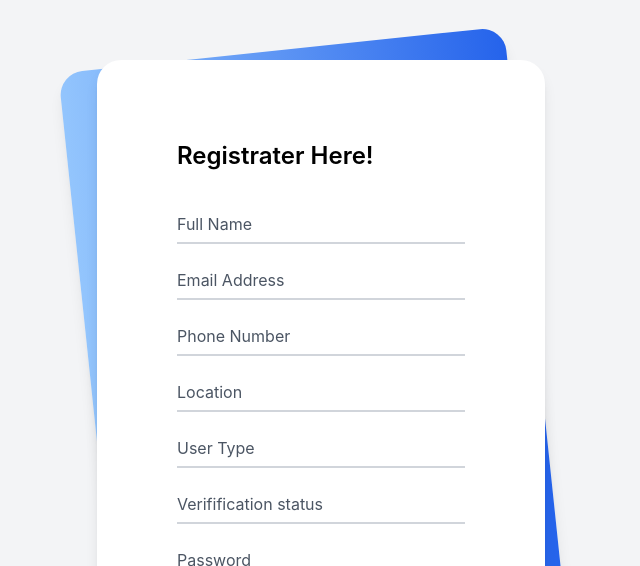
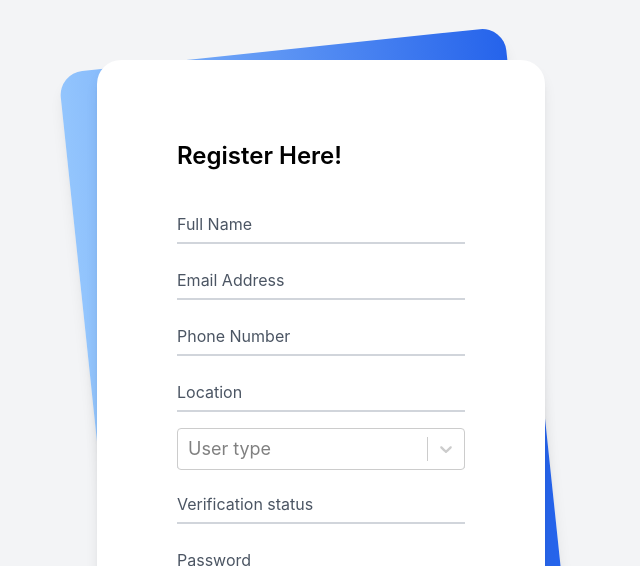
Before and after one commit to wakulima/wakulima-Ui, a React (Create React App) app: page /signup in a window 1280 px wide. Shown: the top 566 px of the page, without its empty margins (319-959 px from the left). Built offline with nearby package versions, Linux system fonts and the light colour scheme.

Commit message:
updated code

```diff
--- a/package.json
+++ b/package.json
@@ -16,6 +16,7 @@
     "react-redux-toolkit": "^0.0.1-alpha.2",
     "react-router-dom": "^6.4.3",
     "react-scripts": "5.0.1",
+    "react-select": "^5.7.0",
     "react-spring": "^9.5.5",
     "recharts": "^2.1.16",
     "redux": "^4.2.0",
--- a/src/Pages/SignUpForm.jsx
+++ b/src/Pages/SignUpForm.jsx
@@ -2,6 +2,7 @@ import { useState, useEffect } from "react";
 import { useNavigate } from "react-router-dom";
 import { useDispatch, useSelector } from "react-redux";
 import { registerUser } from "../components/slices/Authslice";
+import Select from 'react-select'
 
 function SignUpForm() {
   const dispatch = useDispatch();
@@ -35,6 +36,13 @@ function SignUpForm() {
       }
   };
 
+
+const options = [
+  { value: 'buyer', label: 'Buyer' ,},
+  { value: 'farmer', label: 'Farmer' },
+  { value: 'researcher', label: 'Researcher' }
+]
+
   return (
     <form onSubmit={handleSubmit}>
       <div className="min-h-screen bg-gray-100 py-6 flex flex-col justify-center sm:py-12">
@@ -43,7 +51,7 @@ function SignUpForm() {
           <div className="relative px-4 py-10 bg-white shadow-lg sm:rounded-3xl sm:p-20">
             <div className="max-w-md mx-auto">
               <div>
-                <h1 className="text-2xl font-semibold">Registrater Here! </h1>
+                <h1 className="text-2xl font-semibold">Register Here! </h1>
               </div>
 
               <div className="divide-y divide-gray-200">
@@ -59,6 +67,7 @@ function SignUpForm() {
                       onChange={(e) =>
                         setUser({ ...user, full_name: e.target.value })
                       }
+                      required
                     />
                     <label
                       htmlFor="name"
@@ -79,6 +88,7 @@ function SignUpForm() {
                       onChange={(e) =>
                         setUser({ ...user, email: e.target.value })
                       }
+                      required
                     />
                     <label
                       htmlFor="email"
@@ -99,6 +109,7 @@ function SignUpForm() {
                       onChange={(e) =>
                         setUser({ ...user, phone_number: e.target.value })
                       }
+                      required
                     />
                     <label
                       htmlFor="phone"
@@ -119,6 +130,7 @@ function SignUpForm() {
                       onChange={(e) =>
                         setUser({ ...user, location: e.target.value })
                       }
+                      required
                     />
                     <label
                       htmlFor="location"
@@ -129,23 +141,26 @@ function SignUpForm() {
                   </div>
 
                   <div className="relative">
-                    <input
+                    <Select
                       autoComplete="off"
                       id="usertype"
                       name="usertype"
                       type="text"
                       className="peer placeholder-transparent h-10 w-full border-b-2 border-gray-300 text-gray-900 focus:outline-none focus:borer-rose-600"
                       placeholder="User type"
-                      onChange={(e) =>
+                      options={options}
+                      onSubmit={(e) =>
                         setUser({ ...user, user_type: e.target.value })
                       }
+                      required
                     />
-                    <label
+
+                    {/* <label
                       htmlFor="usertype"
                       className="absolute left-0 -top-3.5 text-gray-600 text-sm peer-placeholder-shown:text-base peer-placeholder-shown:text-gray-440 peer-placeholder-shown:top-2 transition-all peer-focus:-top-3.5 peer-focus:text-gray-600 peer-focus:text-sm"
                     >
                       User Type
-                    </label>
+                    </label> */}
                   </div>
 
                   <div className="relative">
@@ -164,7 +179,7 @@ function SignUpForm() {
                       htmlFor="status"
                       className="absolute left-0 -top-3.5 text-gray-600 text-sm peer-placeholder-shown:text-base peer-placeholder-shown:text-gray-440 peer-placeholder-shown:top-2 transition-all peer-focus:-top-3.5 peer-focus:text-gray-600 peer-focus:text-sm"
                     >
-                      Verifification status
+                      Verification status
                     </label>
                   </div>
 
@@ -179,6 +194,7 @@ function SignUpForm() {
                       onChange={(e) =>
                         setUser({ ...user, password: e.target.value })
                       }
+                      required
                     />
                     <label
                       htmlFor="password"
@@ -199,6 +215,7 @@ function SignUpForm() {
                       onChange={(e) =>
                         setUser({ ...user, password_confirmation: e.target.value })
                       }
+                      required
                     />
 
                     <label
```
Also changed, not shown: 1 other file (tests, documents, lock files or other folders).
